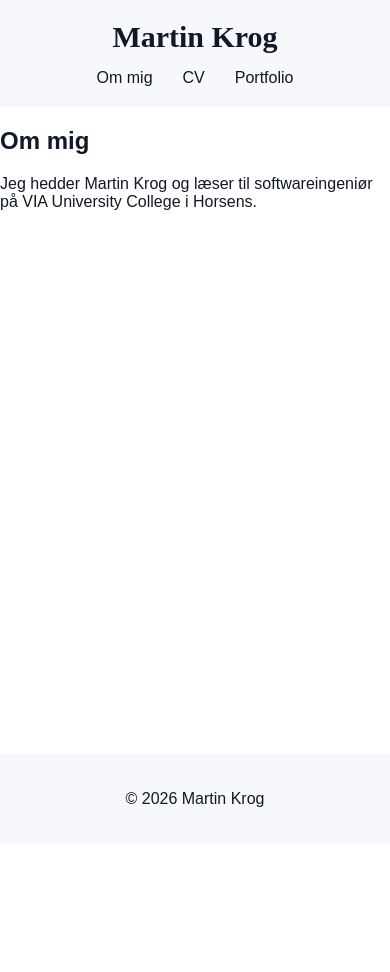
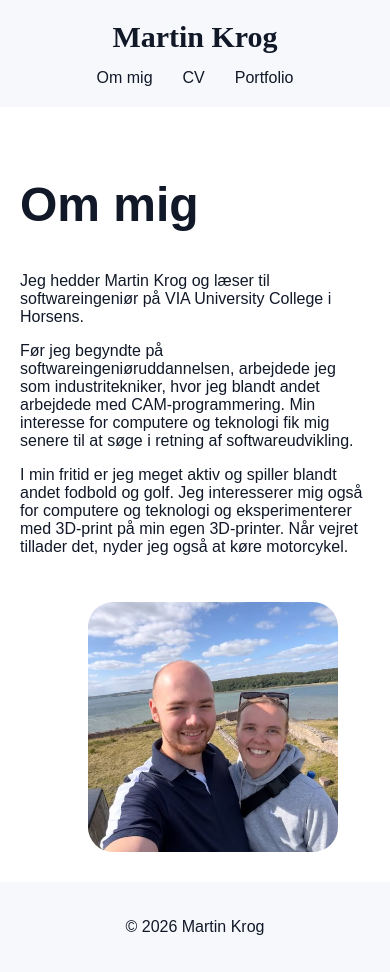
Before and after one commit to MartinKrog/Projekt-1, a plain HTML site: page ommig.html in a window 390 px wide. Before the commit the page ends 844 px from the top, so only its background shows below. Drawn offline with Linux system fonts and the light colour scheme.

Commit message:
omMig v1

```diff
--- a/CSS/style.css
+++ b/CSS/style.css
@@ -231,7 +231,7 @@ main {
 .cv img {
     width: 200px;
     height: 200px;
-    border-radius: 20%;
+    border-radius: 10%;
     object-fit: cover;
 }
 
@@ -251,7 +251,7 @@ main {
 .projektboks {
     background-color: #FFFFFF;
     border: 1px solid #E5E7EB;
-    border-radius: 12px;
+    border-radius: 10%;
     overflow: hidden;
 }
 
@@ -282,6 +282,34 @@ main {
 }
 
 .portfolio h1 {
+    font-size: 48px;
+}
+
+details summary {
+    color: #5B5CF6;
+    font-weight: bold;
+    cursor: pointer;
+}
+
+.om-mig {
+    display: flex;
+    justify-content: space-between;
+    align-items: center;
+    max-width: 1000px;
+    margin: 0 auto;
+    padding: 60px;
+}
+
+.om-mig img {
+    width: 300px;
+    height: 300px;
+    object-fit: cover;
+    border-radius: 10%;
+    flex-shrink: 0;
+    margin-left: 10%;
+}
+
+.om-mig h1 {
     font-size: 48px;
 }
 
@@ -317,6 +345,17 @@ main {
     .portfolio {
         padding: 30px 20px;
     }
+
+    .om-mig {
+        flex-direction: column;
+        gap: 30px;
+        padding: 30px 20px;
+    }
+
+    .om-mig img {
+        width: 250px;
+        height: 250px;
+    }
 }
 
 @media (max-width: 375px) {
--- a/ommig.html
+++ b/ommig.html
@@ -30,11 +30,28 @@
 
         <section class="om-mig">
 
-            <h1>Om mig</h1>
+            <div>
+                <h1>Om mig</h1>
 
-            <p>
-                Jeg hedder Martin Krog og læser til softwareingeniør på VIA University College i Horsens.
-            </p>
+                <p>
+                    Jeg hedder Martin Krog og læser til softwareingeniør
+                    på VIA University College i Horsens.
+                </p>
+                <p>
+                    Før jeg begyndte på softwareingeniøruddannelsen, arbejdede jeg som
+                    industritekniker, hvor jeg blandt andet arbejdede med CAM-programmering.
+                    Min interesse for computere og teknologi fik mig senere til at søge
+                    i retning af softwareudvikling.
+                </p>
+                <p>
+                    I min fritid er jeg meget aktiv og spiller blandt andet fodbold og golf.
+                    Jeg interesserer mig også for computere og teknologi og eksperimenterer
+                    med 3D-print på min egen 3D-printer. Når vejret tillader det, nyder jeg
+                    også at køre motorcykel.
+                </p>
+            </div>
+
+            <img src="Billeder/cv-billede-2.jpg" alt="Billede af Martin Krog">
 
         </section>
 
```
Also changed, not shown: cv.html (+1 -0 lines).
